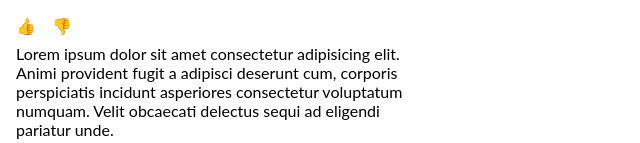
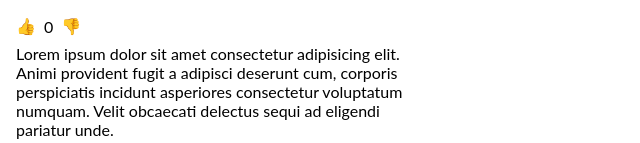
Before and after one commit to felipehfs/compound-components, a React (Vite) app: page / in a window 1280 px wide. Shown: the top 143 px of the page, without its empty margins (0-640 px from the left). Built offline with nearby package versions, Linux system fonts and the light colour scheme.

Commit message:
feat: dialog add accessibility principles

```diff
--- a/package.json
+++ b/package.json
@@ -18,6 +18,7 @@
   },
   "devDependencies": {
     "@babel/core": "^7.20.5",
+    "@storybook/addon-a11y": "^6.5.14",
     "@storybook/addon-actions": "^6.5.14",
     "@storybook/addon-essentials": "^6.5.14",
     "@storybook/addon-interactions": "^6.5.14",
--- a/src/App.tsx
+++ b/src/App.tsx
@@ -6,9 +6,10 @@ import { useState } from "react";
 
 function App() {
   const [food, setFood] = useState<SelectItem | null>(null);
+  const [likes, setLikes] = useState(0);
   return (
     <div className="container">
-      <SpinButton.Container defaultValue={0}>
+      <SpinButton.Container setValue={setLikes} value={likes}>
         <SpinButton.IncrementButton>👍</SpinButton.IncrementButton>
         <SpinButton.Label />
         <SpinButton.DecrementButton>👎</SpinButton.DecrementButton>
```
Also changed, not shown: src/Dialog/Dialog.tsx (+9 -2 lines), 2 other files (tests, documents, lock files or other folders).
